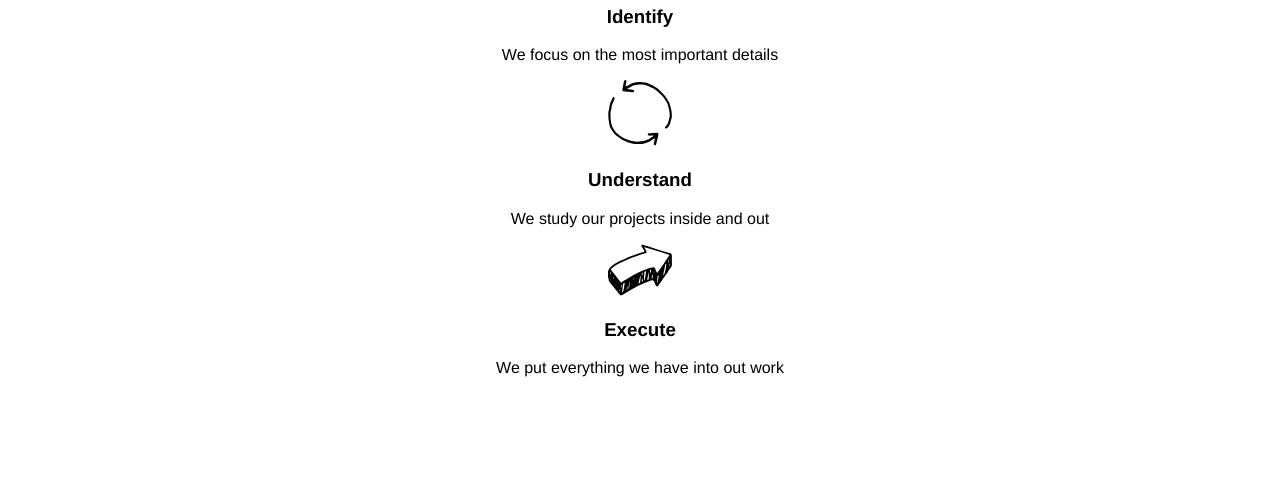
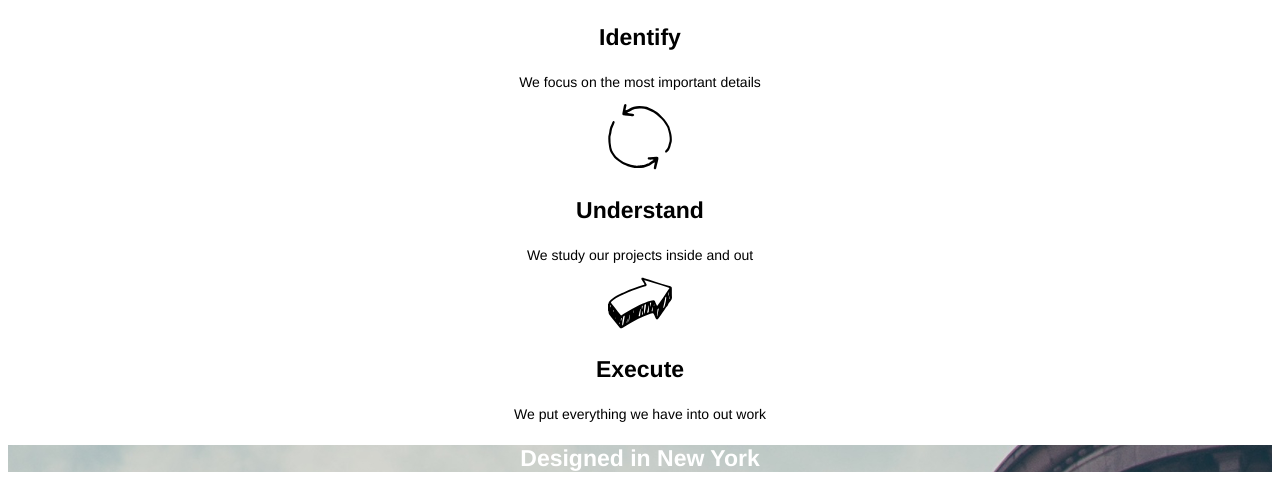
Before and after one commit to cameronjs/Broadway, a plain HTML site: page index.html in a window 1280 px wide. Shown: the part 485-980 px from the top of the page. Before the commit the page ends 878 px from the top, so only its background shows below. Drawn offline with Linux system fonts and the light colour scheme.

Commit message:
Style tweaks

```diff
--- a/index.html
+++ b/index.html
@@ -22,6 +22,7 @@
   <img src="./resources/images/execute.svg" alt="A three-dimensional arrow">
   <h3>Execute</h3>
   <p>We put everything we have into out work</p>
+  <h3 class="newyork navigation">Designed in New York</h3>
 </body>
 <footer>
 </footer>
--- a/resources/css/style.css
+++ b/resources/css/style.css
@@ -4,11 +4,24 @@ html {
 }
 h1 {
   font-size: 70px;
+}
+h2 {
+  font-size: 32px;
+}
+h3 {
+  font-size: 23px;
+}
+h1,
+h2,
+h3 {
   font-weight: bold;
 }
 a {
   font-size: 18px;
 }
+p {
+  font-size: 14px
+}
 .navigation {
   background-image: url("../images/building.png");
   color: white;
```
